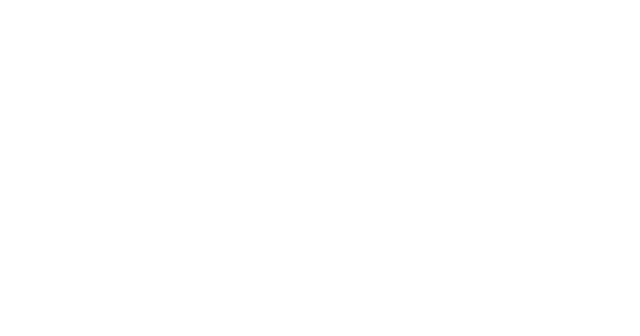
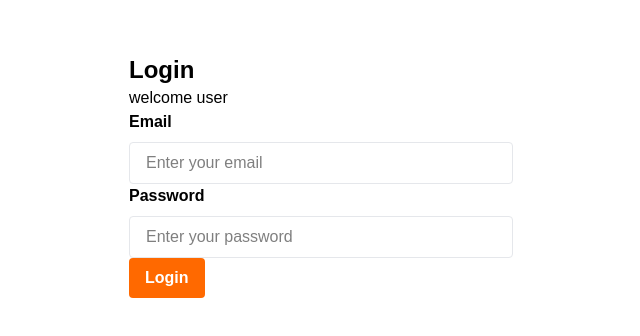
Before and after one commit to JOYSWARNAKAR/expense-tracker-app, a React (Vite) app: page /login in a window 1280 px wide. Before the commit this address had no page. Shown: the part 224-560 px from the top of the page, without its empty margins (319-959 px from the left). Built offline with nearby package versions, Linux system fonts and the light colour scheme; the HTML template or start-up script is replaced by a standard one.

Commit message:
phase 2: UI creation

```diff
--- a/src/components/Header.jsx
+++ b/src/components/Header.jsx
@@ -5,7 +5,7 @@
   return (
    <header className="flex justify-between items-center p-4">
     <h1 className="text-base font-bold">Expense Tracker App</h1>
-    <Link className="text-white bg-orange-500 px-4 py-2 rounded">Login</Link>
+    <Link to='/login' className="text-white bg-orange-500 px-4 py-2 rounded">Login</Link>
    </header>
   )
 }
--- /dev/null
+++ b/src/components/ui/Button.jsx
@@ -0,0 +1,10 @@
+function Button() {
+  return (
+    <button className="bg-orange-500 text-white px-4 py-2 rounded font-semibold
+    cursor-pointer">
+        Login
+    </button>
+  )
+}
+
+export default Button
--- /dev/null
+++ b/src/components/ui/Input.jsx
@@ -0,0 +1,16 @@
+function Input({type, label, placeholder}) {
+  return (
+    <div className="flex flex-col gap-2">
+        <label htmlFor={label} className="text-base capitalize font-semibold">
+          {label}
+        </label>
+        <input
+         type={type}
+          placeholder={placeholder}
+          className="border border-gray-200 px-4 py-2 rounded"
+        />
+    </div>
+  )
+}
+
+export default Input
--- /dev/null
+++ b/src/pages/Login.jsx
@@ -0,0 +1,18 @@
+import Button from "../components/ui/Button";
+import Input from "../components/ui/Input";
+
+function Login() {
+  return (
+    <div className="max-w-sm h-screen mx-auto flex flex-col justify-center">
+        <h1 className="text-2xl font-bold">Login</h1>
+        <p className="text-base">welcome user</p>
+        <form >
+            <Input type="email" label="email" placeholder ="Enter your email" />
+            <Input type="password" label="password" placeholder ="Enter your password" />
+            <Button />
+        </form>
+    </div>
+  )
+}
+
+export default Login
--- a/src/routes/appRoutes.jsx
+++ b/src/routes/appRoutes.jsx
@@ -2,6 +2,7 @@
 import MainLayout from "../layouts/MainLayout";
 import About from "../pages/About";
 import Home from "../pages/Home";
+import Login from "../pages/Login";
 
 export const appRoutes = [
     {
@@ -16,6 +17,9 @@
             },
         ]
     },
+    {
+        path: '/login', element: <Login />
+    }
 
 ]
 
```
